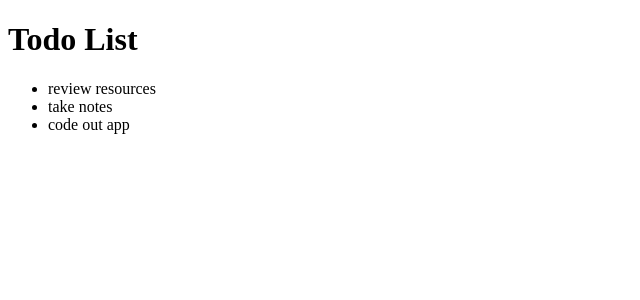
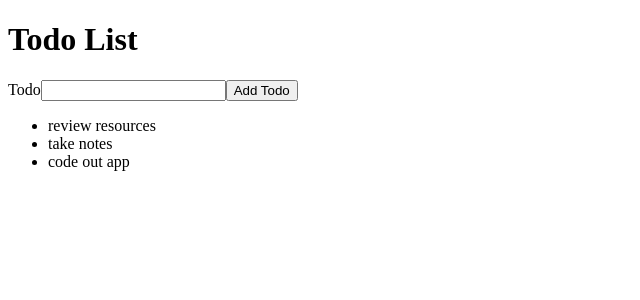
Before and after one commit to savir-nosaj/ctd-todo-list, a React (Vite) app: page / in a window 1280 px wide. Shown: the top 300 px of the page, without its empty margins (0-640 px from the left). Built offline with nearby package versions, Linux system fonts and the light colour scheme.

Commit message:
pushing week 2 assignment for PR review
create following files: TodoList, TodoForm

:

```diff
--- a/src/App.jsx
+++ b/src/App.jsx
@@ -1,17 +1,13 @@
+import TodoForm from './TodoForm';
+import TodoList from './TodoList';
 import './App.css';
 
 function App() {
-  const todos = [
-    {id: 1, title: "review resources"},
-    {id: 2, title: "take notes"},
-    {id: 3, title: "code out app"}
-  ];
   return (
   <div>
     <h1>Todo List</h1>
-    <ul>
-      {todos.map(todo => <li key={todo.id}>{todo.title}</li>)}
-    </ul>
+    <TodoForm></TodoForm>
+    <TodoList></TodoList>
   </div>
   )
 }
--- /dev/null
+++ b/src/TodoForm.jsx
@@ -0,0 +1,10 @@
+function TodoForm() {
+    return (
+        <form>
+            <label htmlFor="todoTitle">Todo</label>
+            <input id="todoTitle" type="text" />
+            <button>Add Todo</button>
+        </form>
+    )
+}
+export default TodoForm;
--- /dev/null
+++ b/src/TodoList.jsx
@@ -0,0 +1,14 @@
+function TodoList() {
+    const todos = [
+        {id: 1, title: "review resources"},
+        {id: 2, title: "take notes"},
+        {id: 3, title: "code out app"}
+    ];
+    return (
+        <ul>
+            {todos.map(todo => <li key={todo.id}>{todo.title}</li>)}
+        </ul>
+    )
+}
+
+export default TodoList;
```
